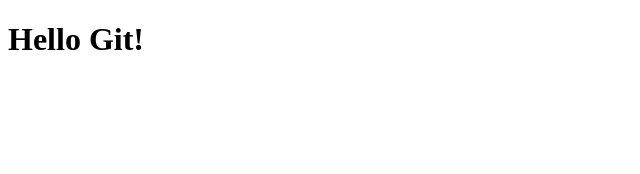
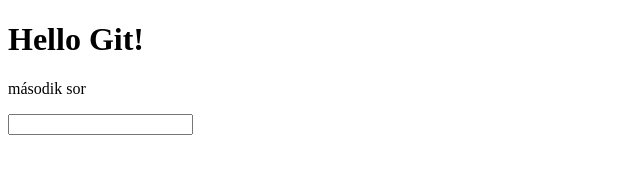
Before and after one commit to nagygergogit/git-practice, a plain HTML site: page index.html in a window 1280 px wide. Shown: the whole page, without its empty margins (0-640 px from the left). Drawn offline with Linux system fonts and the light colour scheme.

Commit message:
változtattam

```diff
--- a/index.html
+++ b/index.html
@@ -8,5 +8,7 @@
 </head>
 <body>
     <h1>Hello Git!</h1>
+    <p>második sor</p>
+    <input type="text">
 </body>
 </html>
```
